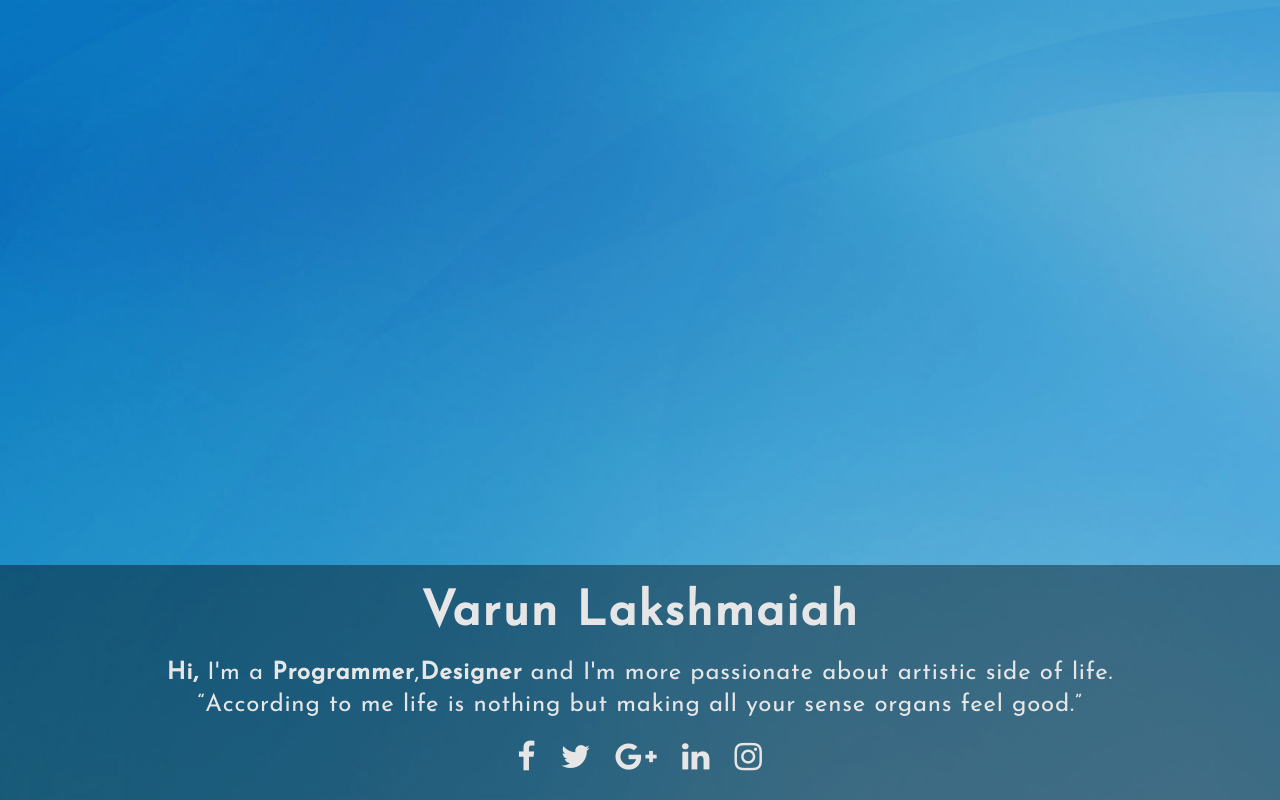
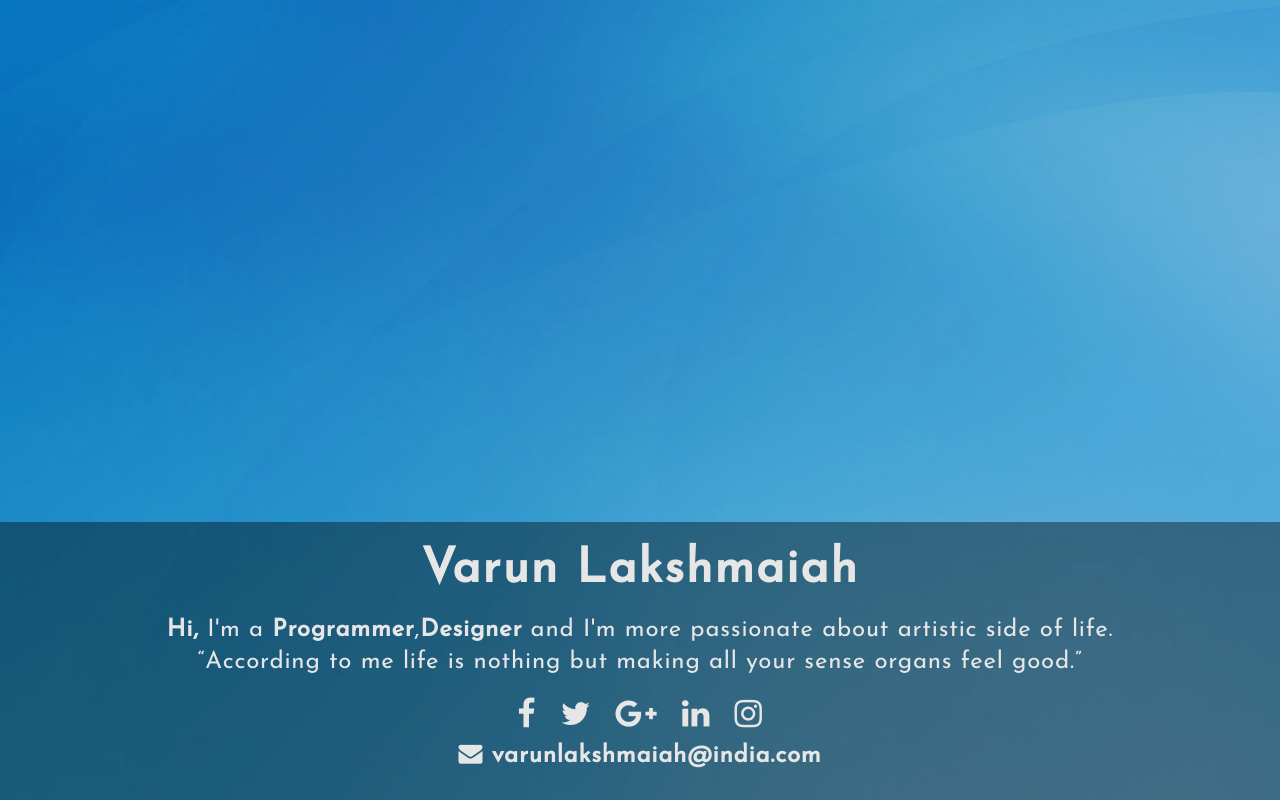
Before and after one commit to varunlakshmaiah/varunlakshmaiah.github.io, a plain HTML site: page index.html in a window 1280 px wide. Drawn offline with Linux system fonts and the light colour scheme.

Commit message:
Add contact Email

```diff
--- a/css/landing.css
+++ b/css/landing.css
@@ -83,6 +83,11 @@ p {
   color: white;
 }
 
+.contact-email {
+  margin-top: 0.5rem;
+  text-align: center;
+}
+
 
 @media screen and (max-width: 425px) {
     body {
--- a/index.html
+++ b/index.html
@@ -23,7 +23,8 @@
                    <li><a target="_blank" href="https://plus.google.com/+VarunLakshmaiah"><i class="fa fa-google-plus"></i></a></li>
                    <li><a target="_blank" href="https://in.linkedin.com/in/varunlakshmaiah"><i class="fa fa-linkedin"></i></a></li>
                    <li><a target="_blank" href="https://www.instagram.com/varunlakshmaiah/"><i class="fa fa-instagram"></i></a></li>
-                </ul>
+        </ul>
+        <p class="contact-email"> <i class="fa fa-envelope" aria-hidden="true"></i> <strong>varunlakshmaiah@india.com </strong></p>
         </div>
       </div>
     </main>
```
